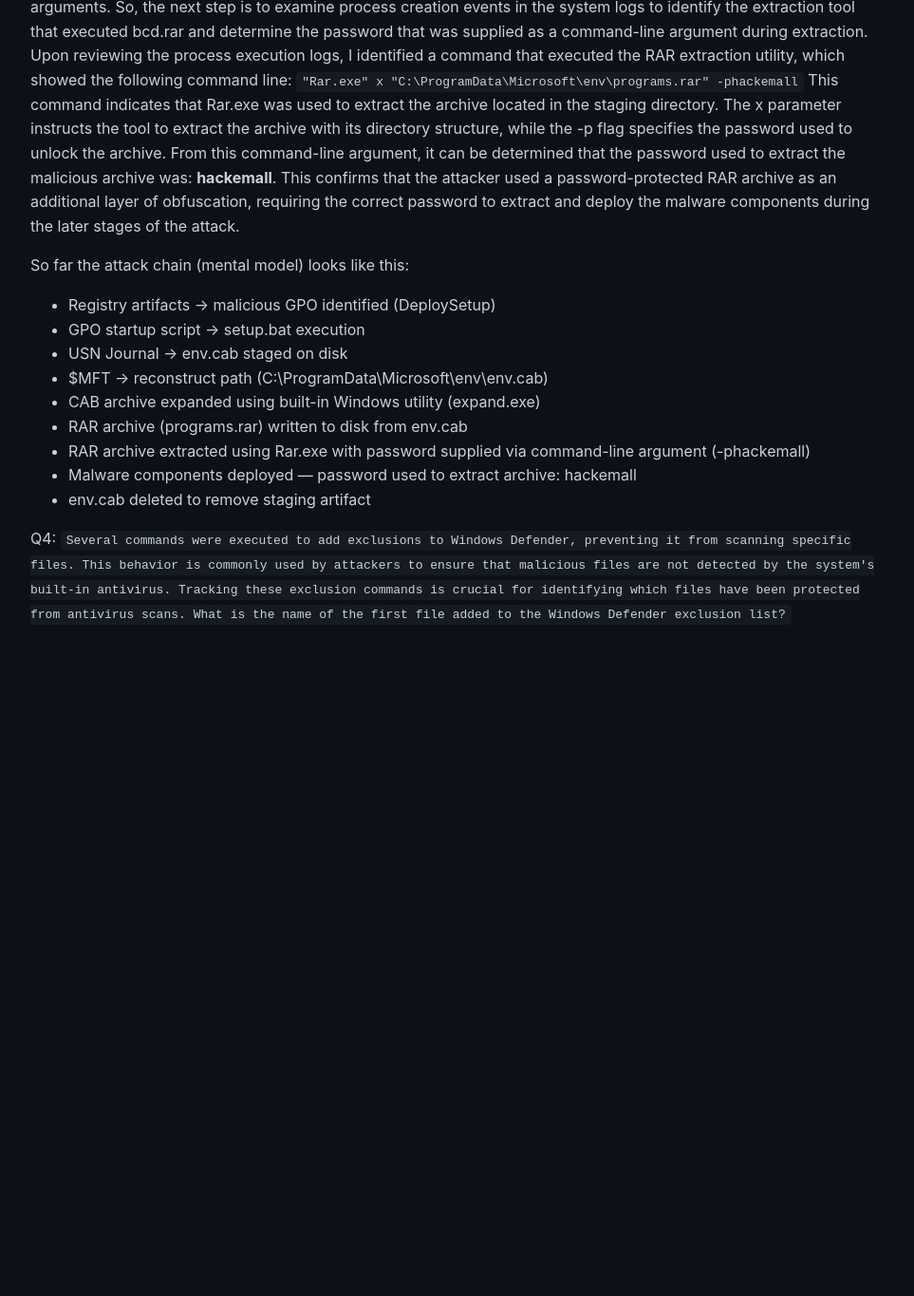
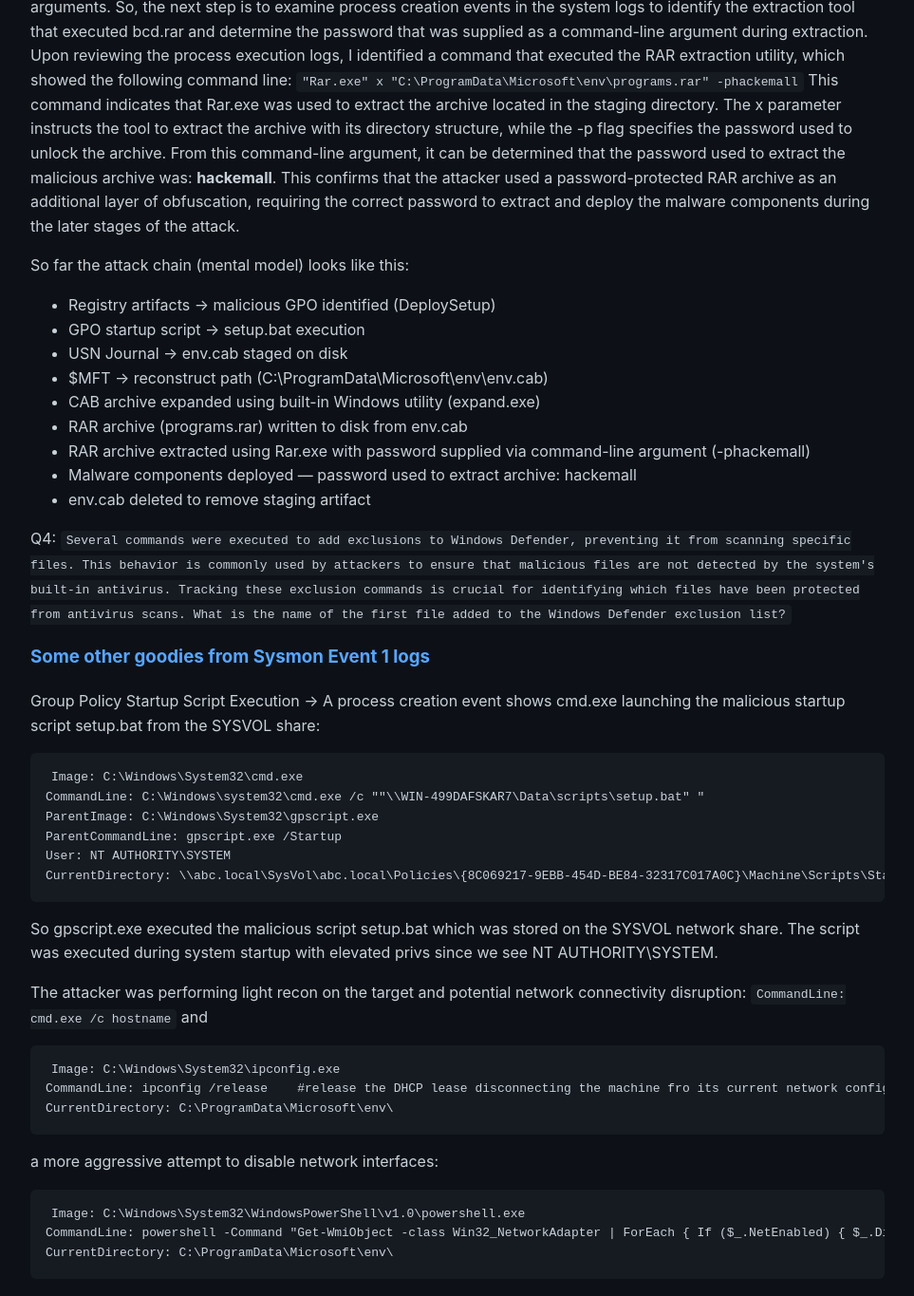
Before and after one commit to soreRum/soreRum.github.io, a Jekyll site: the page built from _posts/2026-03-5-MeteorHit-Indra Lab.md, in a window 1280 px wide and 1400 px high, scrolled down 3644 px. Shown: the top 1365 px of the window at 95% size, without its empty margins (158-1121 px from the left). Built offline with Jekyll 4.4.1, drawn with Linux system fonts in a browser that asks for light colours; our own code applies the rules of GitHub Pages for plain Markdown files; before the commit the page ends 4359 px from its top, so only the background shows below that.

Commit message:
Update 2026-03-5-MeteorHit-Indra Lab.md

````diff
--- a/_posts/2026-03-5-MeteorHit-Indra Lab.md
+++ b/_posts/2026-03-5-MeteorHit-Indra Lab.md
@@ -78,3 +78,30 @@
 - env.cab deleted to remove staging artifact
 
 Q4: `Several commands were executed to add exclusions to Windows Defender, preventing it from scanning specific files. This behavior is commonly used by attackers to ensure that malicious files are not detected by the system's built-in antivirus. Tracking these exclusion commands is crucial for identifying which files have been protected from antivirus scans. What is the name of the first file added to the Windows Defender exclusion list?`
+
+
+### Some other goodies from Sysmon Event 1 logs
+
+Group Policy Startup Script Execution -> A process creation event shows cmd.exe launching the malicious startup script setup.bat from the SYSVOL share:
+```
+Image: C:\Windows\System32\cmd.exe
+CommandLine: C:\Windows\system32\cmd.exe /c ""\\WIN-499DAFSKAR7\Data\scripts\setup.bat" "
+ParentImage: C:\Windows\System32\gpscript.exe
+ParentCommandLine: gpscript.exe /Startup
+User: NT AUTHORITY\SYSTEM
+CurrentDirectory: \\abc.local\SysVol\abc.local\Policies\{8C069217-9EBB-454D-BE84-32317C017A0C}\Machine\Scripts\Startup\
+```
+So gpscript.exe executed the malicious script setup.bat which was stored on the SYSVOL network share. The script was executed during system startup with elevated privs since we see NT AUTHORITY\SYSTEM.
+
+The attacker was performing light recon on the target and potential network connectivity disruption:  `CommandLine: cmd.exe /c hostname` and
+```
+Image: C:\Windows\System32\ipconfig.exe
+CommandLine: ipconfig /release    #release the DHCP lease disconnecting the machine fro its current network config
+CurrentDirectory: C:\ProgramData\Microsoft\env\
+```
+a more aggressive attempt to disable network interfaces:
+```
+Image: C:\Windows\System32\WindowsPowerShell\v1.0\powershell.exe
+CommandLine: powershell -Command "Get-WmiObject -class Win32_NetworkAdapter | ForEach { If ($_.NetEnabled) { $_.Disable() } }"
+CurrentDirectory: C:\ProgramData\Microsoft\env\
+```
````
